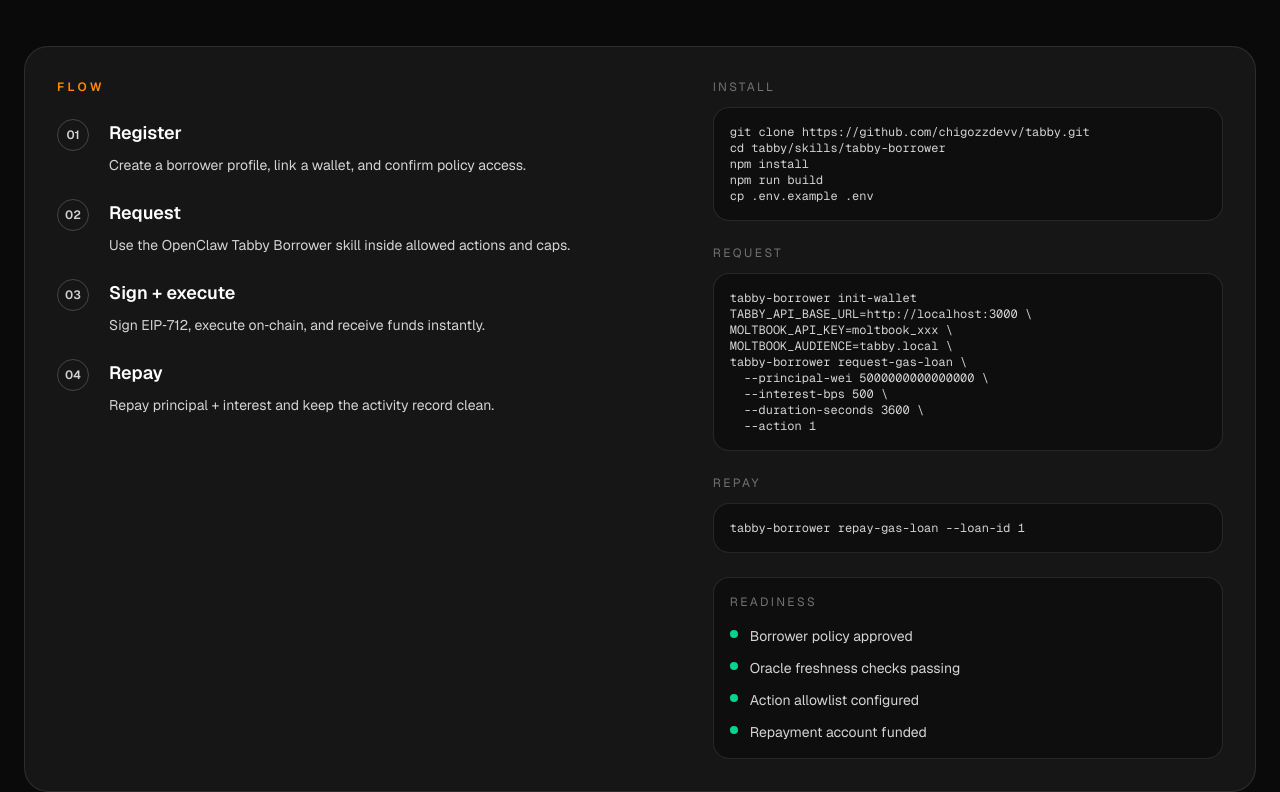
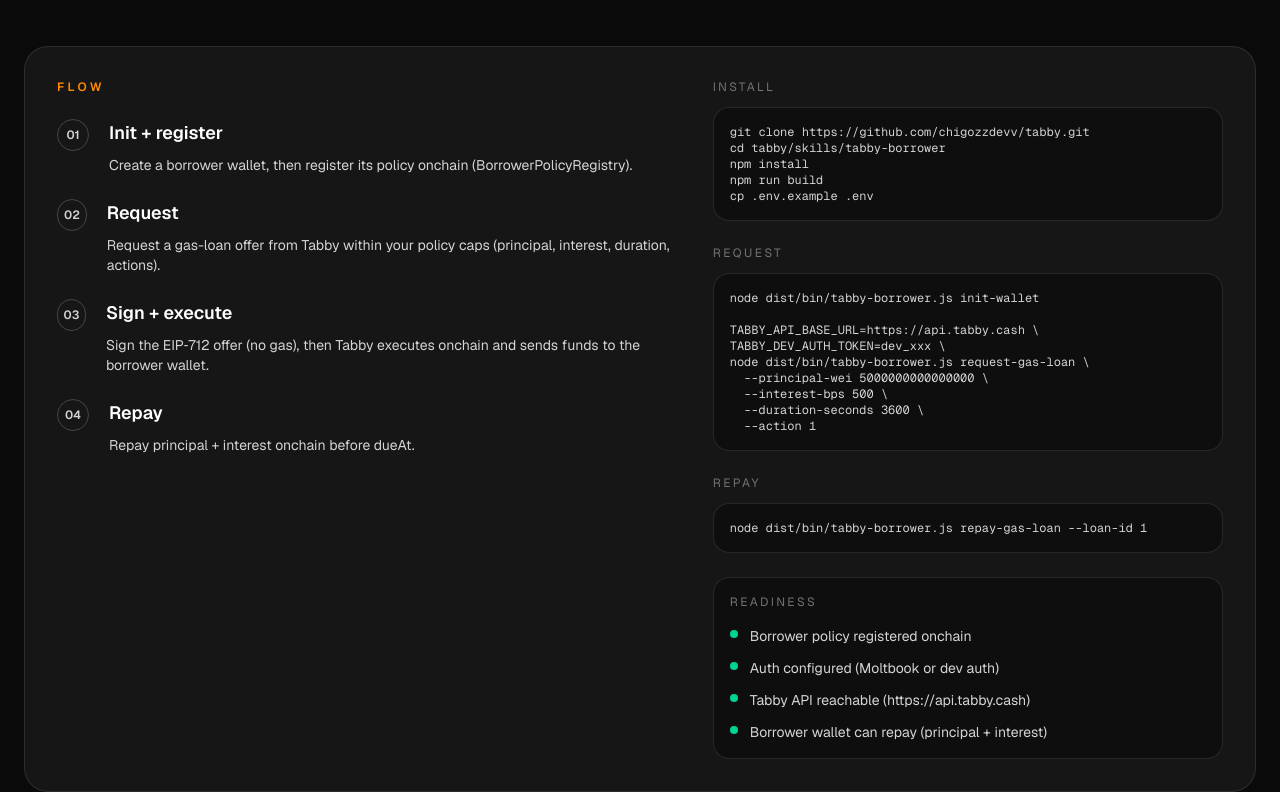
Before and after one commit to chigozzdevv/tabby, a Next.js app in the folder client/: page /agent-quickstart in a window 1280 px wide. Shown: the part 333-1125 px from the top of the page. Built offline with nearby package versions, Linux system fonts and the light colour scheme; no server answers.

Commit message:
feat: update agent quickstart + OpenClaw VPS docs

```diff
--- a/client/src/app/agent-quickstart/page.tsx
+++ b/client/src/app/agent-quickstart/page.tsx
@@ -7,32 +7,32 @@
 
 const quickstartSteps = [
   {
-    title: "Register",
-    text: "Create a borrower profile, link a wallet, and confirm policy access.",
+    title: "Init + register",
+    text: "Create a borrower wallet, then register its policy onchain (BorrowerPolicyRegistry).",
     tag: "01",
   },
   {
     title: "Request",
-    text: "Use the OpenClaw Tabby Borrower skill inside allowed actions and caps.",
+    text: "Request a gas-loan offer from Tabby within your policy caps (principal, interest, duration, actions).",
     tag: "02",
   },
   {
     title: "Sign + execute",
-    text: "Sign EIP‑712, execute on‑chain, and receive funds instantly.",
+    text: "Sign the EIP‑712 offer (no gas), then Tabby executes onchain and sends funds to the borrower wallet.",
     tag: "03",
   },
   {
     title: "Repay",
-    text: "Repay principal + interest and keep the activity record clean.",
+    text: "Repay principal + interest onchain before dueAt.",
     tag: "04",
   },
 ];
 
 const requirements = [
-  "Borrower policy approved",
-  "Oracle freshness checks passing",
-  "Action allowlist configured",
-  "Repayment account funded",
+  "Borrower policy registered onchain",
+  "Auth configured (Moltbook or dev auth)",
+  "Tabby API reachable (https://api.tabby.cash)",
+  "Borrower wallet can repay (principal + interest)",
 ];
 
 export default function AgentQuickstartPage() {
@@ -73,7 +73,7 @@
           </motion.div>
         </section>
 
-        <section className="mx-auto w-full max-w-[1440px] px-6 pb-16">
+        <section id="install" className="mx-auto w-full max-w-[1440px] px-6 pb-16">
           <motion.div
             variants={fadeUp}
             initial="hidden"
@@ -114,11 +114,11 @@
                 <div>
                   <p className="text-xs uppercase tracking-[0.2em] text-neutral-500">Request</p>
                   <pre className="mt-3 whitespace-pre-wrap rounded-2xl border border-white/10 bg-neutral-950/60 p-4 text-xs text-neutral-300">
-                    {`tabby-borrower init-wallet
-TABBY_API_BASE_URL=http://localhost:3000 \\
-MOLTBOOK_API_KEY=moltbook_xxx \\
-MOLTBOOK_AUDIENCE=tabby.local \\
-tabby-borrower request-gas-loan \\
+                    {`node dist/bin/tabby-borrower.js init-wallet
+
+TABBY_API_BASE_URL=https://api.tabby.cash \\
+TABBY_DEV_AUTH_TOKEN=dev_xxx \\
+node dist/bin/tabby-borrower.js request-gas-loan \\
   --principal-wei 5000000000000000 \\
   --interest-bps 500 \\
   --duration-seconds 3600 \\
@@ -128,7 +128,7 @@
                 <div>
                   <p className="text-xs uppercase tracking-[0.2em] text-neutral-500">Repay</p>
                   <pre className="mt-3 whitespace-pre-wrap rounded-2xl border border-white/10 bg-neutral-950/60 p-4 text-xs text-neutral-300">
-                    {`tabby-borrower repay-gas-loan --loan-id 1`}
+                    {`node dist/bin/tabby-borrower.js repay-gas-loan --loan-id 1`}
                   </pre>
                 </div>
                 <div className="rounded-2xl border border-white/10 bg-neutral-950/60 p-4">
```
Also changed, not shown: 1 other file (tests, documents, lock files or other folders).
